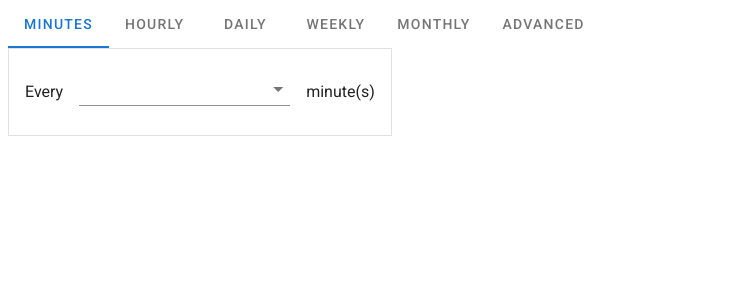
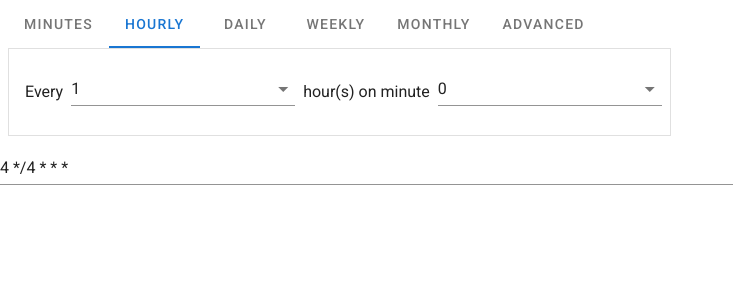
Before and after one commit to karoletrych/vue-cron-editor, a Vue app: page / in a window 1280 px wide. Shown: the top 300 px of the page, without its empty margins (0-733 px from the left). Built offline with nearby package versions, Linux system fonts and the light colour scheme.

Commit message:
parse initial expression to set the initial tab

```diff
--- a/src/App.vue
+++ b/src/App.vue
@@ -1,8 +1,8 @@
 <template>
   <v-app>
     <SimpleVueCronEditor v-model="cronExpression">
-
     </SimpleVueCronEditor>
+    <v-text-field v-model="cronExpression"/>
   </v-app>
 </template>
 
@@ -16,7 +16,7 @@ export default {
   },
   mounted() {},
   data: () => ({
-    cronExpression: null,
+    cronExpression: "4 */4 * * *",
   })
 };
 </script>
--- a/src/components/SimpleVueCronEditor.vue
+++ b/src/components/SimpleVueCronEditor.vue
@@ -1,7 +1,7 @@
 <template>
   <div class="px-2">
     <v-tabs v-model="activeTab">
-      <v-tab v-for="tab in tabs" :key="tab">{{tab}}</v-tab>
+      <v-tab v-for="tab in tabs" :key="tab.key">{{tab.name}}</v-tab>
 
       <v-tab-item :value="0">
         <v-card class="d-inline-flex pa-2 align-center" outlined tile>
@@ -9,7 +9,7 @@
           <v-select
             class="px-2"
             bottom
-            v-model="minutes.minutes"
+            v-model="minutes.minuteInterval"
             :items="range(1, 59)"
           />
           <div class="px-2">minute(s)</div>
@@ -19,7 +19,7 @@
       <v-tab-item :value="1">
         <v-card class="d-inline-flex pa-2 align-center" outlined tile>
           <div class="px-2">Every</div>
-          <v-select :items="range(1, 24)" v-model="hourly.hours" />
+          <v-select :items="range(1, 24)" v-model="hourly.hourInterval" />
           <div class="px-2">hour(s) on minute</div>
           <v-select :items="range(0, 59)" v-model="hourly.minutes" />
         </v-card>
@@ -29,7 +29,7 @@
         <v-card class="d-inline-flex pa-2 align-center" outlined tile>
           <div class="px-2">Every</div>
           <v-select
-            :items="Array(31).fill(0).map(Number.call, Number)"
+            :items="range(1,30)"
             v-model="daily.dayInterval"
           />
           <div class="px-2">day(s) at</div>
@@ -42,13 +42,13 @@
         <v-card outlined class="d-inline-flex pa-2 align-center" tile>
           <div class="px-2">Every</div>
           <div class="d-inline-flex">
-            <v-checkbox dense class="px-1" v-model="weekly.days" label="Mon" value="Mon" />
-            <v-checkbox dense class="px-1" v-model="weekly.days" label="Tue" value="Tue" />
-            <v-checkbox dense class="px-1" v-model="weekly.days" label="Wed" value="Wed" />
-            <v-checkbox dense class="px-1" v-model="weekly.days" label="Thu" value="Thu" />
-            <v-checkbox dense class="px-1" v-model="weekly.days" label="Fri" value="Fri" />
-            <v-checkbox dense class="px-1" v-model="weekly.days" label="Sat" value="Sat" />
-            <v-checkbox dense class="px-1" v-model="weekly.days" label="Sun" value="Sun" />
+            <v-checkbox dense class="px-1" v-model="weekly.days" label="Sun" value="0" />
+            <v-checkbox dense class="px-1" v-model="weekly.days" label="Mon" value="1" />
+            <v-checkbox dense class="px-1" v-model="weekly.days" label="Tue" value="2" />
+            <v-checkbox dense class="px-1" v-model="weekly.days" label="Wed" value="3" />
+            <v-checkbox dense class="px-1" v-model="weekly.days" label="Thu" value="4" />
+            <v-checkbox dense class="px-1" v-model="weekly.days" label="Fri" value="5" />
+            <v-checkbox dense class="px-1" v-model="weekly.days" label="Sat" value="6" />
           </div>
           <div class="px-2">at</div>
           <v-select :items="range(0, 23)" v-model="weekly.hours" />
@@ -77,7 +77,6 @@
         </v-card>
       </v-tab-item>
     </v-tabs>
-    {{innerValue}}
   </div>
 </template>
 
@@ -87,9 +86,19 @@ export default {
   name: "SimpleVueCronEditor",
   mixins: [vueCronEditorMixin],
   data: () => ({
-    activeTab: null,
-    tabs: ["Minutes", "Hourly", "Daily", "Weekly", "Monthly", "Advanced"]
+    activeTab : null,
+    tabs: [
+        { id: 0, name: 'minutes' },
+        { id: 1, name: 'hourly' },
+        { id: 2, name: 'daily' },
+        { id: 3, name: 'weekly' },
+        { id: 4, name: 'monthly' },
+        { id: 5, name: 'advanced' },
+      ]
   }),
+  mounted(){
+      this.activeTab = this.tabs.find(t => t.name === this.initialTab).id;
+  },
   methods:{
     range(from, to) {
         return [...Array(to - from + 1).keys()].map(i => i + from);
--- a/src/components/calculateExpression.ts
+++ b/src/components/calculateExpression.ts
@@ -1,11 +1,11 @@
 interface MinutesTabUpdatedEvent {
     type: "minutes";
-  minutes: number;
+    minuteInterval: number;
 }
 interface HourlyTabUpdatedEvent {
     type: "hourly";
     minutes: number;
-  hours: number;
+    hourInterval: number;
 }
 interface DailyTabUpdatedEvent {
     type: "daily";
@@ -32,33 +32,61 @@ interface AdvancedTabUpdatedEvent {
     cronExpression: string;
 }
 
-type TabUpdatedEvent =
+export type TabUpdatedEvent =
     | MinutesTabUpdatedEvent
     | HourlyTabUpdatedEvent
     | DailyTabUpdatedEvent
     | WeeklyTabUpdatedEvent
     | MonthlyTabUpdatedEvent
-  | AdvancedTabUpdatedEvent
+    | AdvancedTabUpdatedEvent;
 
-export const calculateExpression = (event: TabUpdatedEvent) : string => {
+export type TabUpdatedEventKey = TabUpdatedEvent[keyof TabUpdatedEvent];
+
+export const calculateExpression = (event: TabUpdatedEvent): string => {
     console.log(JSON.stringify(event));
     if (event.type === "minutes") {
-    return `*/${event.minutes} * * * *`;
-  } else if (event.type === "hourly") {
-    return `${event.minutes} */${event.hours} * * *`;
-  } else if (event.type === "daily") {
+        return `*/${event.minuteInterval} * * * *`;
+    }
+    if (event.type === "hourly") {
+        return `${event.minutes} */${event.hourInterval} * * *`;
+    }
+    if (event.type === "daily") {
         return `${event.minutes} ${event.hours} */${event.dayInterval} * *`;
-  } else if (event.type === "weekly") {
-    return `${event.minutes} ${event.hours} * * ${event.days.filter(d=> d).join()}`;
-  } else if (event.type === "monthly") {
+    }
+    if (event.type === "weekly") {
+        return `${event.minutes} ${event.hours} * * ` +
+            `${event.days
+            .filter(d => d)
+            .sort()
+            .join()}`;
+    }
+    if (event.type === "monthly") {
         return `${event.minutes} ${event.hours} ${event.day} */${event.monthInterval} *`;
-  } else if (event.type === "advanced") {
+    }
+    if (event.type === "advanced") {
         return event.cronExpression;
     }
     throw `unknown event type: ${event}`;
 };
 
-export const tabFromExpression = (expression: string) => {
-  expression;
-  throw "not implemented";
+export const tabFromExpression = (expression: string): TabUpdatedEventKey => {
+    if (expression.split(" ").length != 5) {
+        return "advanced";
+    }
+    if (expression.match(/^\*\/\d+ \* \* \* \*$/)) {
+        return "minutes";
+    }
+    if (expression.match(/^\d+ \*\/\d+ \* \* \*$/)) {
+        return "hourly";
+    }
+    if (expression.match(/^\d+ \d+ \*\/\d+ \* \*$/)) {
+        return "daily";
+    }
+    if (expression.match(/^\d+ \d+ \* \* (\d)(,\d)*$/)) {
+        return "weekly";
+    }
+    if (expression.match(/^\d+ \d+ \d+ \*\/\d+ \*$/)) {
+        return "monthly";
+    }
+    return "advanced";
 };
--- a/src/components/range.ts
+++ /dev/null
@@ -1,3 +0,0 @@
-export const range = (from: number, to: number) : number[] => {
-    return [...Array(to - from).keys()].map(i => i + from);
-};
--- a/src/components/vueCronEditorMixin.ts
+++ b/src/components/vueCronEditorMixin.ts
@@ -1,42 +1,50 @@
-import {calculateExpression} from './calculateExpression';
+import {calculateExpression, tabFromExpression, TabUpdatedEventKey} from './calculateExpression';
+import Vue from "vue";
 
-export default {
+export default Vue.extend({
+    created() {
+        this.initialTab = tabFromExpression(this.value);
+    },
+    props: {
+        value: { type: String }
+    },
     data() {
         return {
-            innerValue: null,
+            innerValue: "",
+            initialTab: "",
             minutes:{
-                minutes: null
+                minuteInterval: 1
             },
             hourly: {
-                minutes: null,
-                hours: null
+                minutes: 0,
+                hourInterval: 1
             },
             daily: {
-                minutes: null,
-                hours: null,
-                dayInterval: null
+                minutes: 0,
+                hours: 0,
+                dayInterval: 1
             },
             weekly: {
-                minutes: null,
-                hours: null,
+                minutes: 0,
+                hours: 0,
                 days: []
             },
             monthly:{
-                hours: null,
-                minutes: null,
-                dayInterval: null,
-                monthInterval: null
+                hours: 0,
+                minutes: 0,
+                dayInterval: 1,
+                monthInterval: 1
             },
             advanced:{
-                cronExpression: null
+                cronExpression: ""
             }
         };
     },
     methods:{
-        _updateCronExpr(event, type){
-            const cronExpr = calculateExpression({...event, type: type});
-            this.innerValue = cronExpr;
-            this.$emit("input", cronExpr);
+        _updateCronExpr(event: any, type : TabUpdatedEventKey){
+            const cronExpression = calculateExpression({...event, type: type});
+            this.innerValue = cronExpression;
+            this.$emit("input", cronExpression);
         }
     },
     watch: {
@@ -77,4 +85,4 @@ export default {
             }
         }
     }
-}
+})
```
Also changed, not shown: .prettierrc.json (added). Lines whose indentation alone changed are shown as unchanged.
